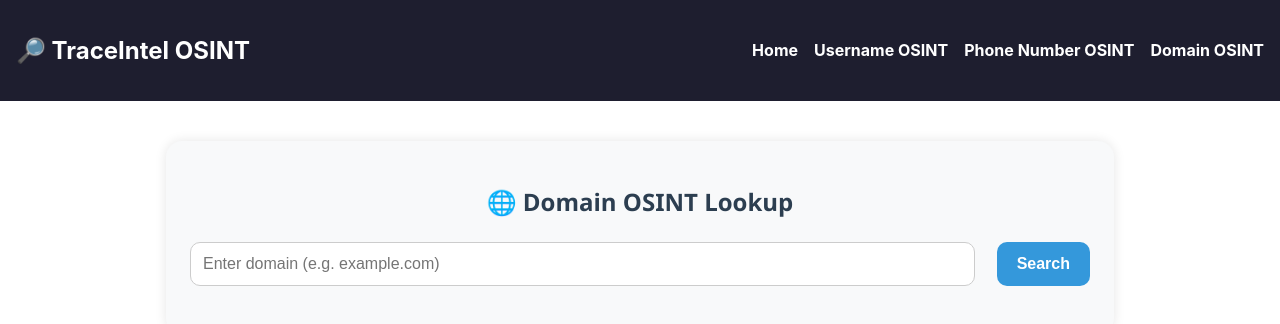
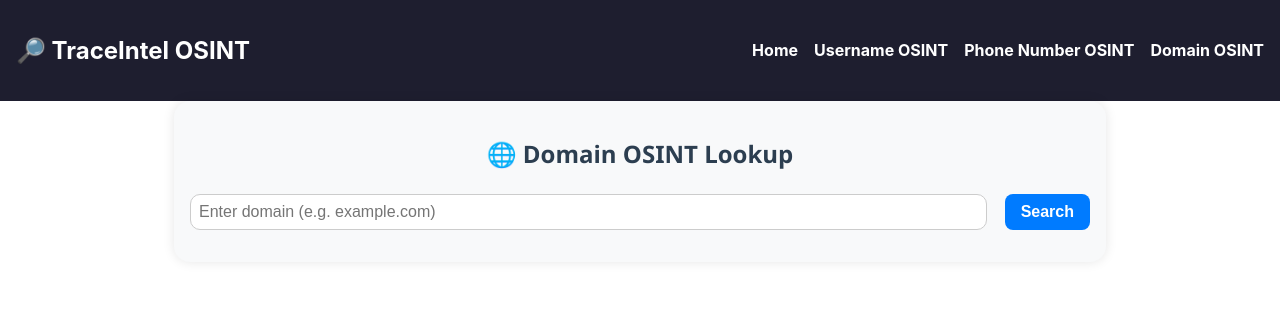
Before and after one commit to Pradeeptadi/socialnet, a React (Create React App) app in the folder frontend/: page /domain-osint in a window 1280 px wide. Shown: the top 324 px of the page. Built offline with nearby package versions, Linux system fonts and the light colour scheme.

Commit message:
resppnsive

```diff
--- a/frontend/public/index.html
+++ b/frontend/public/index.html
@@ -2,6 +2,8 @@
 <html lang="en">
   <head>
     <meta charset="utf-8" />
+    <meta name="viewport" content="width=device-width, initial-scale=1.0">
+
     <link rel="icon" href="%PUBLIC_URL%/favicon.ico" />
     <meta name="viewport" content="width=device-width, initial-scale=1" />
     <meta name="theme-color" content="#000000" />
--- a/frontend/src/components/DomainSearch.css
+++ b/frontend/src/components/DomainSearch.css
@@ -100,3 +100,72 @@
 ul li {
   margin: 4px 0;
 }
+.domain-container {
+  max-width: 900px;
+  margin: 0 auto;
+  padding: 1rem;
+}
+
+.search-bar {
+  display: flex;
+  flex-wrap: wrap;
+  gap: 0.5rem;
+  margin-bottom: 1rem;
+}
+
+.search-bar input {
+  flex: 1;
+  min-width: 220px;
+  padding: 0.5rem;
+  font-size: 1rem;
+}
+
+.search-bar button {
+  padding: 0.5rem 1rem;
+  font-size: 1rem;
+  background-color: #007bff;
+  border: none;
+  color: white;
+  border-radius: 8px;
+  cursor: pointer;
+}
+
+.result-card {
+  background: #fff;
+  padding: 1rem;
+  border: 1px solid #ddd;
+  border-radius: 8px;
+  margin-bottom: 1rem;
+  box-shadow: 0 2px 4px rgba(0,0,0,0.05);
+}
+
+.list-block, .result-card ul {
+  padding-left: 1.2rem;
+}
+
+.result-card h4 {
+  margin-bottom: 0.5rem;
+  font-size: 1.2rem;
+  color: #007bff;
+}
+
+/* Responsive tweaks */
+@media screen and (max-width: 768px) {
+  .search-bar {
+    flex-direction: column;
+    align-items: stretch;
+  }
+
+  .search-bar input,
+  .search-bar button {
+    width: 100%;
+  }
+
+  .result-card h4 {
+    font-size: 1rem;
+  }
+
+  .result-card {
+    font-size: 0.95rem;
+  }
+}
--- a/frontend/src/components/Search.css
+++ b/frontend/src/components/Search.css
@@ -152,3 +152,99 @@ button {
   list-style: none;
   padding: 0;
 }
+
+/* ✅ General Wrapper */
+.search-wrapper, .domain-container {
+  max-width: 800px;
+  margin: 0 auto;
+  padding: 1rem;
+}
+
+/* ✅ Search Bar */
+.search-bar {
+  display: flex;
+  flex-wrap: wrap;
+  gap: 10px;
+  margin-bottom: 1rem;
+}
+
+.search-bar input {
+  flex: 1;
+  min-width: 200px;
+  padding: 0.5rem;
+  font-size: 1rem;
+}
+
+.search-bar button {
+  padding: 0.5rem 1rem;
+  font-size: 1rem;
+  background: #007bff;
+  color: white;
+  border: none;
+  border-radius: 8px;
+  cursor: pointer;
+}
+
+.search-bar button:disabled {
+  background: gray;
+  cursor: not-allowed;
+}
+
+/* ✅ Result Cards */
+.results, .result-card {
+  margin-bottom: 1rem;
+  border: 1px solid #ccc;
+  padding: 1rem;
+  border-radius: 8px;
+  background: #fafafa;
+}
+
+.result-list {
+  list-style: none;
+  padding-left: 0;
+}
+
+/* ✅ Category Scroll */
+.category-scroll {
+  display: flex;
+  flex-wrap: nowrap;
+  overflow-x: auto;
+  gap: 0.5rem;
+  padding: 0.5rem 0;
+}
+
+.category-scroll button {
+  padding: 0.5rem 1rem;
+  white-space: nowrap;
+  border-radius: 20px;
+  border: 1px solid #ddd;
+  background: #f0f0f0;
+}
+
+.category-scroll button.active {
+  background: #007bff;
+  color: white;
+}
+
+/* ✅ Filters */
+.filters {
+  display: flex;
+  flex-direction: column;
+  gap: 0.5rem;
+  margin-bottom: 1rem;
+}
+
+/* ✅ Responsive Behavior */
+@media (max-width: 768px) {
+  .search-bar {
+    flex-direction: column;
+  }
+
+  .category-scroll {
+    flex-wrap: nowrap;
+  }
+
+  .result-card, .filters {
+    font-size: 1rem;
+  }
+}
```
